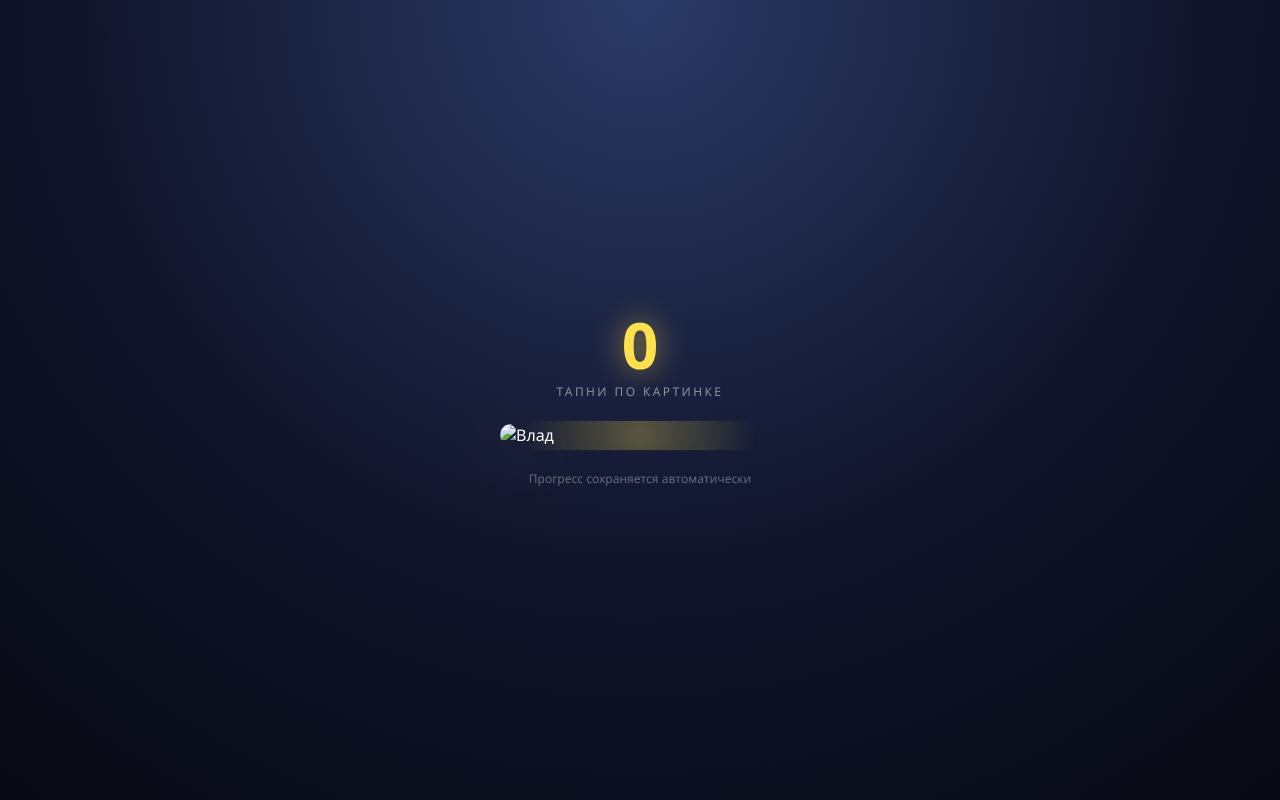
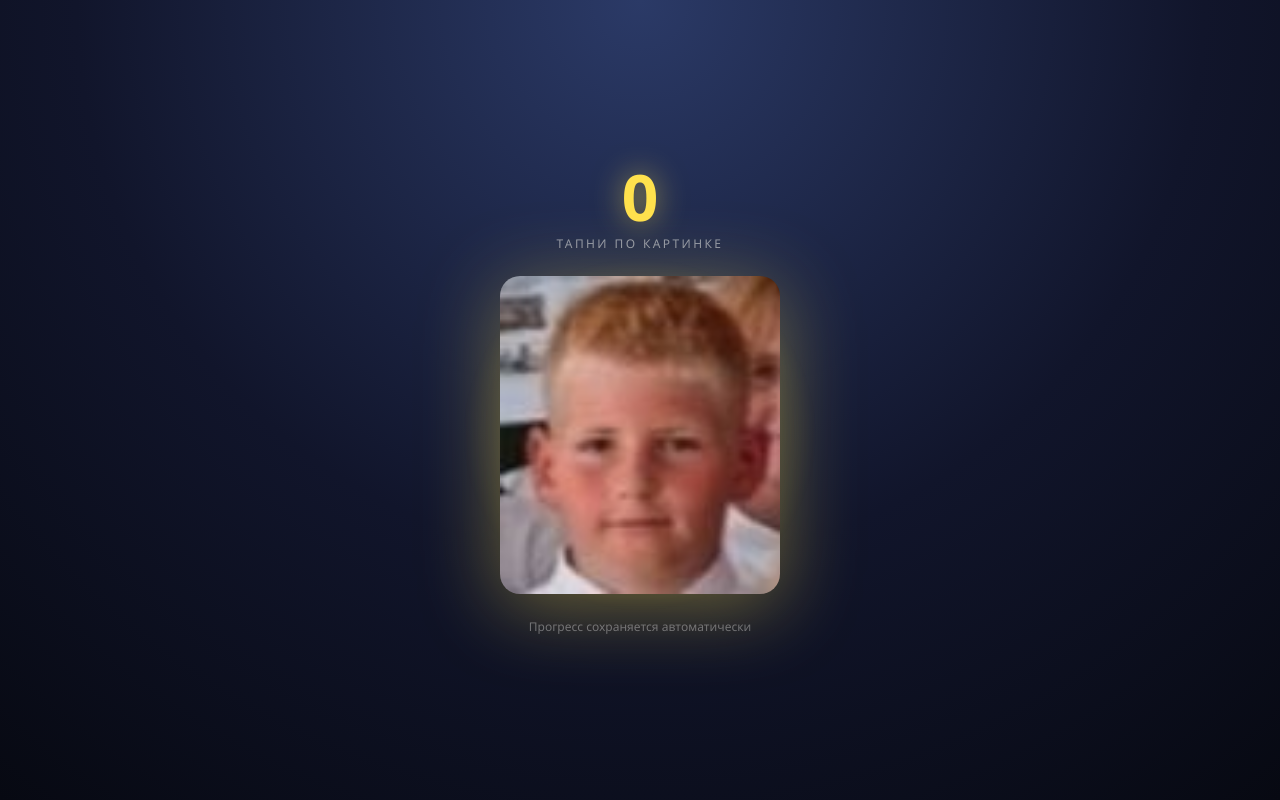
Before and after one commit to mishmikhalk-cloud/TapInVlad, a plain HTML site: page index.html in a window 1280 px wide. Drawn offline with Linux system fonts and the light colour scheme.

Commit message:
Update index.html

```diff
--- a/index.html
+++ b/index.html
@@ -69,7 +69,7 @@
     <div class="glow"></div>
     <div class="target" id="target">
      <!-- ВАЖНО: Проверь название файла ниже. Оно должно точно совпадать с тем, что на GitHub -->
-     <img src="TapInVlad.jpg" alt="Влад">
+     <img src="Vlad.png.jpg" alt="Влад">
     </div>
   </div>
 
```
